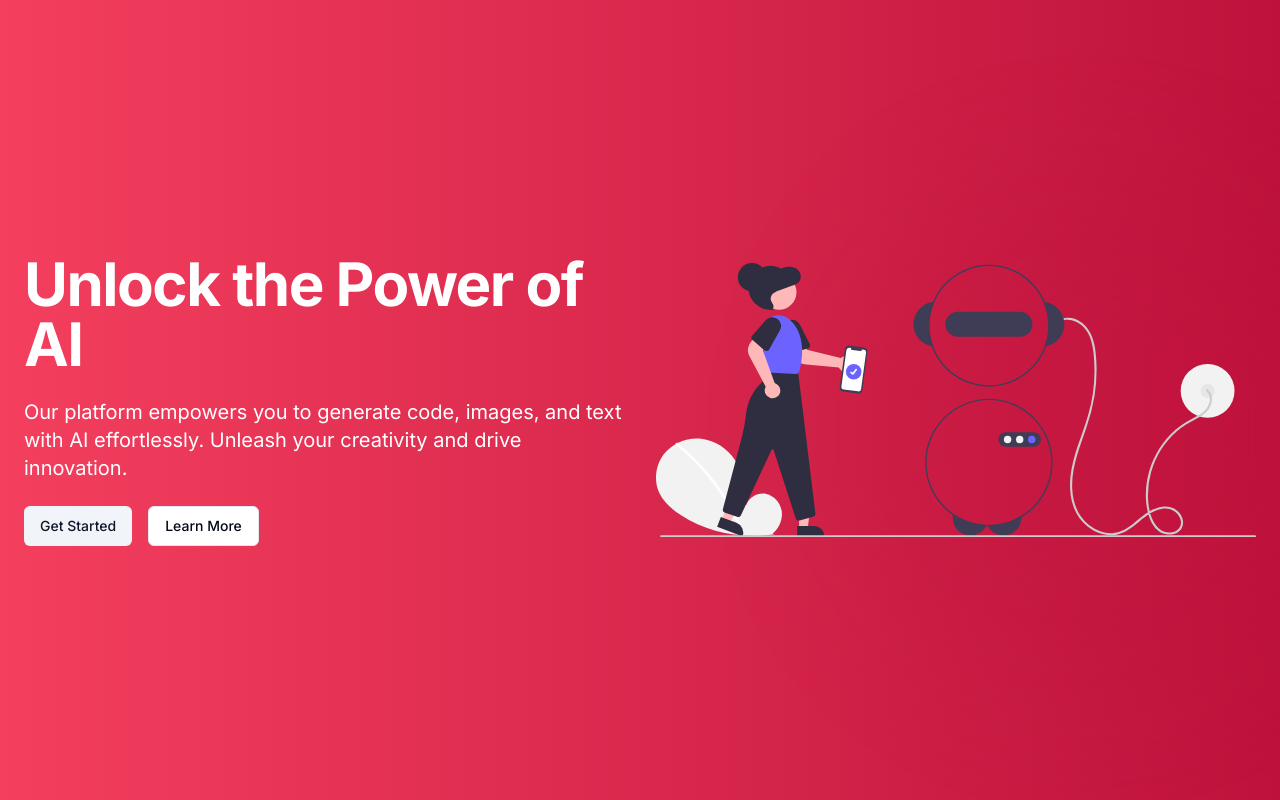
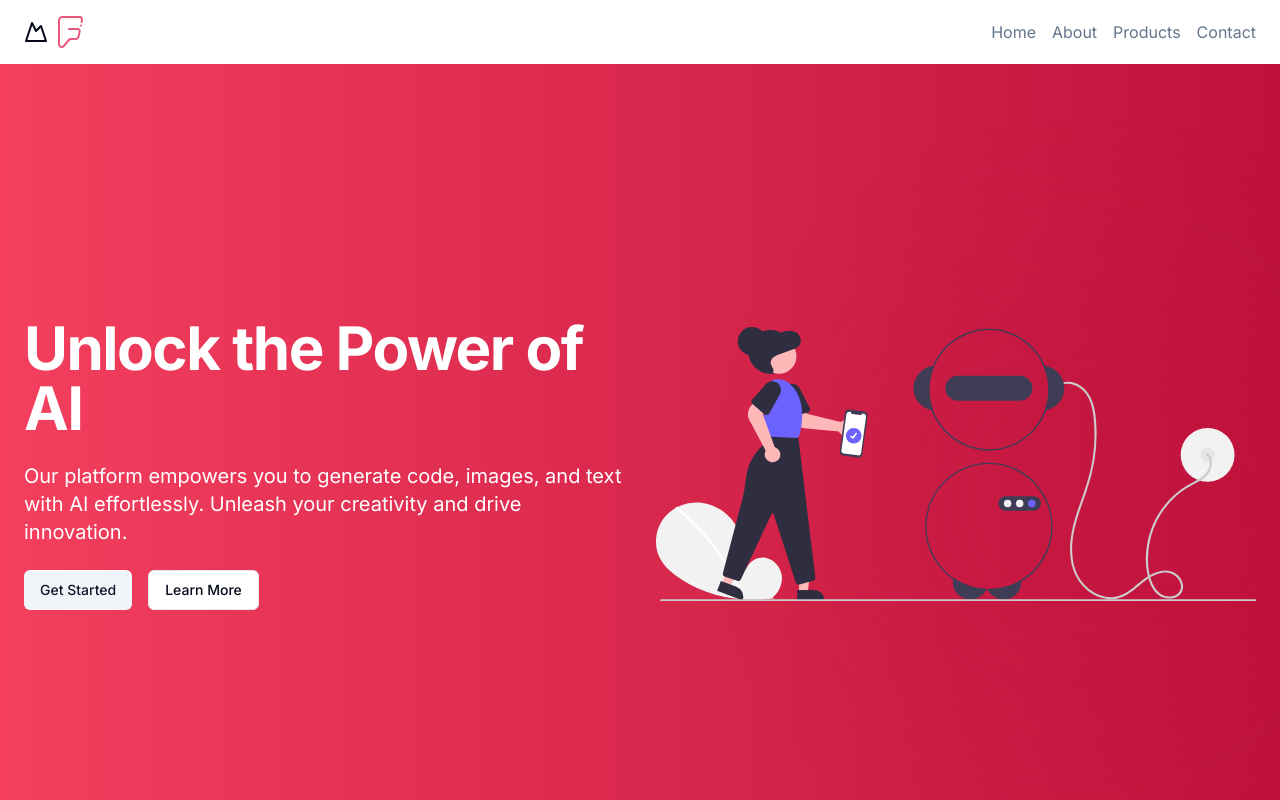
Before and after one commit to nischay-chauhan/ai-content, a Next.js app: page / in a window 1280 px wide. Shown: the top 800 px of the page. Built offline with nearby package versions, Linux system fonts and the light colour scheme.

Commit message:
Footer component

```diff
--- a/app/layout.tsx
+++ b/app/layout.tsx
@@ -1,6 +1,8 @@
 import type { Metadata } from "next";
 import { Inter } from "next/font/google";
 import "./globals.css";
+import Navbar from "@/components/new/navbar/navbar";
+import { Footer } from "@/components/new/footer/footer";
 
 const inter = Inter({ subsets: ["latin"] });
 
@@ -16,7 +18,11 @@ export default function RootLayout({
 }>) {
   return (
     <html lang="en">
-      <body className={inter.className}>{children}</body>
+      <body className={inter.className}>
+      <Navbar />
+        {children}
+        </body>
+        <Footer />
     </html>
   );
 }
--- /dev/null
+++ b/components/new/footer/footer.tsx
@@ -0,0 +1,38 @@
+
+import { FacebookIcon, InstagramIcon, TwitterIcon } from "lucide-react"
+import Image from "next/image"
+import Link from "next/link"
+
+export const Footer = () => {
+    return (
+        <footer className="bg-muted py-8 border-t">
+          <div className="container max-w-7xl flex flex-col md:flex-row items-center justify-between gap-8">
+            <div className="flex items-center gap-4">
+              <Link href="#" className="flex items-center gap-2" prefetch={false}>
+               <Image className="w-8 h-8" src="/icon.svg" alt="logo" width={32} height={32} />
+                <span className="text-lg font-semibold">AI Content Generator  AIT</span>
+              </Link>
+              <p className="text-muted-foreground text-sm max-w-[300px]">
+                Effortlessly create high-quality content with our advanced AI technology.
+              </p>
+            </div>
+            <div className="flex items-center gap-4">
+              <Link href="#" className="text-muted-foreground hover:underline" prefetch={false}>
+                Privacy Policy
+              </Link>
+              <div className="flex items-center gap-3">
+                <Link href="#" aria-label="Twitter" prefetch={false}>
+                  <TwitterIcon className="w-5 h-5 text-muted-foreground hover:text-primary" />
+                </Link>
+                <Link href="#" aria-label="Facebook" prefetch={false}>
+                  <FacebookIcon className="w-5 h-5 text-muted-foreground hover:text-primary" />
+                </Link>
+                <Link href="#" aria-label="Instagram" prefetch={false}>
+                  <InstagramIcon className="w-5 h-5 text-muted-foreground hover:text-primary" />
+                </Link>
+              </div>
+            </div>
+          </div>
+        </footer>
+      )
+}
--- a/components/new/navbar/navbar.tsx
+++ b/components/new/navbar/navbar.tsx
@@ -0,0 +1,66 @@
+"use client";
+import { MenuIcon, MountainIcon } from "lucide-react";
+import Image from "next/image";
+import Link from "next/link";
+import { useState } from "react";
+
+export default function Navbar() {
+  const [menuOpen, setMenuOpen] = useState(false);
+
+  const toggleMenu = () => {
+    setMenuOpen(!menuOpen);
+  };
+
+  return (
+    <header className="flex h-16 w-full items-center justify-between bg-background px-4 md:px-6">
+      <Link href={"/"} className="flex items-center gap-2" prefetch={false}>
+        <MountainIcon className="h-6 w-6" />
+        <span className="text-lg font-semibold">
+          <Image src={"/icon.svg"} alt="logo" width={32} height={32} />
+        </span>
+      </Link>
+
+      {/* Hamburger Menu Button */}
+      <button
+        className="md:hidden block text-muted-foreground hover:text-foreground focus:outline-none"
+        onClick={toggleMenu}
+      >
+        <MenuIcon className="h-6 w-6" />
+      </button>
+
+      {/* Mobile Menu */}
+      <nav className={`md:hidden ${menuOpen ? 'block' : 'hidden'} absolute top-16 left-0 w-full bg-background px-4 py-2`}>
+        <div className="flex flex-col items-center gap-4">
+          <Link href="#" className="text-muted-foreground hover:text-foreground" prefetch={false}>
+            Home
+          </Link>
+          <Link href="#" className="text-muted-foreground hover:text-foreground" prefetch={false}>
+            About
+          </Link>
+          <Link href="#" className="text-muted-foreground hover:text-foreground" prefetch={false}>
+            Products
+          </Link>
+          <Link href="#" className="text-muted-foreground hover:text-foreground" prefetch={false}>
+            Contact
+          </Link>
+        </div>
+      </nav>
+
+      {/* Desktop Menu */}
+      <nav className="hidden md:flex items-center gap-4">
+        <Link href="#" className="text-muted-foreground hover:text-foreground" prefetch={false}>
+          Home
+        </Link>
+        <Link href="#" className="text-muted-foreground hover:text-foreground" prefetch={false}>
+          About
+        </Link>
+        <Link href="#" className="text-muted-foreground hover:text-foreground" prefetch={false}>
+          Products
+        </Link>
+        <Link href="#" className="text-muted-foreground hover:text-foreground" prefetch={false}>
+          Contact
+        </Link>
+      </nav>
+    </header>
+  );
+}
```
Also changed, not shown: public/icon.svg (added).
